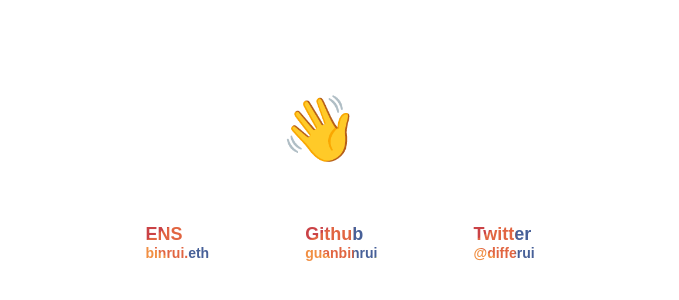
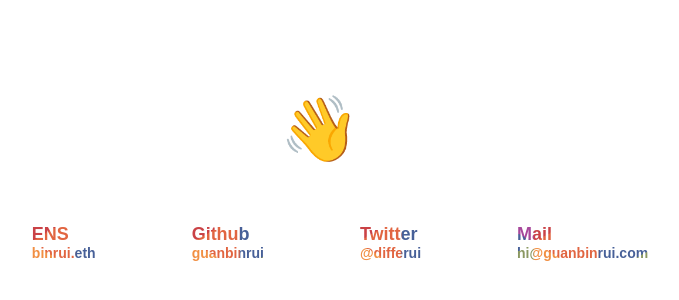
Before and after one commit to guanbinrui/guanbinrui.xyz, a Svelte app: page / in a window 1280 px wide. Shown: the part 186-486 px from the top of the page, without its empty margins (320-999 px from the left). Built offline with nearby package versions, Linux system fonts and the light colour scheme.

Commit message:
:sparkles: add mail address

```diff
--- a/src/App.svelte
+++ b/src/App.svelte
@@ -28,6 +28,10 @@
 		<li class="rainbow-text">
 			<span class="title">Twitter</span>
 			<span><a href="https://twitter.com/differui">@differui</a></span>
+		</li>
+		<li class="rainbow-text">
+			<span class="title">Mail</span>
+			<span><a href="mailto:hi@guanbinrui.com">hi@guanbinrui.com</a></span>
 		</li>
 	</ul>
 </main>
```
